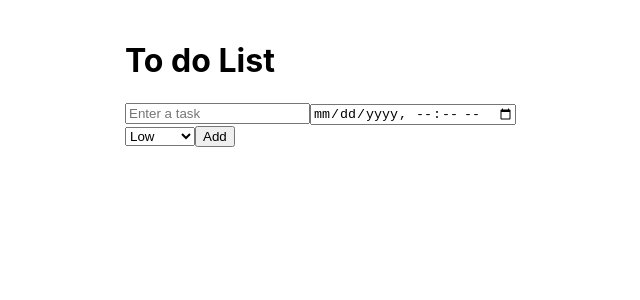
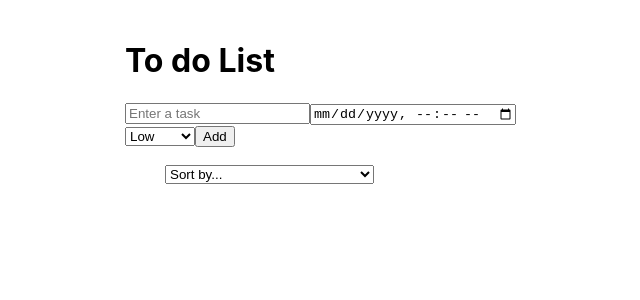
Before and after one commit to vishallbalaji/To-do-List, a React (Create React App) app: page / in a window 1280 px wide. Shown: the top 300 px of the page, without its empty margins (315-955 px from the left). Built offline with nearby package versions, Linux system fonts and the light colour scheme.

Commit message:
Commit where I added dropdown for sorting tasks

```diff
--- a/src/App.js
+++ b/src/App.js
@@ -18,6 +18,9 @@ function App() {
   const [editingText, setEditingText] = useState('');
   const [editingDate, setEditingDate] = useState('');
   const [editingPriority, setEditingPriority] = useState('Low');
+
+  // State for sorting (alphabetical, date added, due date, and priority)
+  const [sortOption, setSortOption] = useState("");
 
   const addTask = () => {
     if (task.trim() && taskDate) {
@@ -101,6 +104,20 @@ function App() {
     }
   };
 
+  const sortedTasks = [...tasks];
+
+  if (sortOption === "alphabetical") {
+    sortedTasks.sort((a, b) => a.text.localeCompare(b.text));
+  } else if (sortOption === "dateAdded") {
+    sortedTasks.sort((a, b) => new Date(a.addedAt) - new Date(b.addedAt));
+  } else if (sortOption === "dueDate") {
+    sortedTasks.sort((a, b) => new Date(a.date) - new Date(b.date));
+  } else if (sortOption === "priority") {
+    const priorityOrder = { High: 1, Medium: 2, Low: 3 };
+    sortedTasks.sort((a, b) => priorityOrder[a.priority] - priorityOrder[b.priority]);
+  }
+
+
   return (
     <div style={{ padding: "20px", maxWidth: "400px", margin: "auto" }}>
       <h1>To do List</h1>
@@ -158,7 +175,14 @@ function App() {
 
       {/* Task List */}
       <ul>
-        {tasks.map((t, index) => (
+        <select onChange={(e) => setSortOption(e.target.value)}>
+          <option value="">Sort by...</option>
+          <option value="alphabetical">Alphabetically (A-Z)</option>
+          <option value="dateAdded">Date Added (Oldest → Newest)</option>
+          <option value="dueDate">Due Date (Earliest → Latest)</option>
+          <option value="priority">Priority (High → Low)</option>
+        </select>
+        {sortedTasks.map((t, index) => (
           <li key={index} style={{ textDecoration: t.completed ? "line-through" : "none", color: t.priorityColor}}>
             {t.text}
             {t.date && `- Due: ${new Date(t.date).toLocaleString()}`}
```
